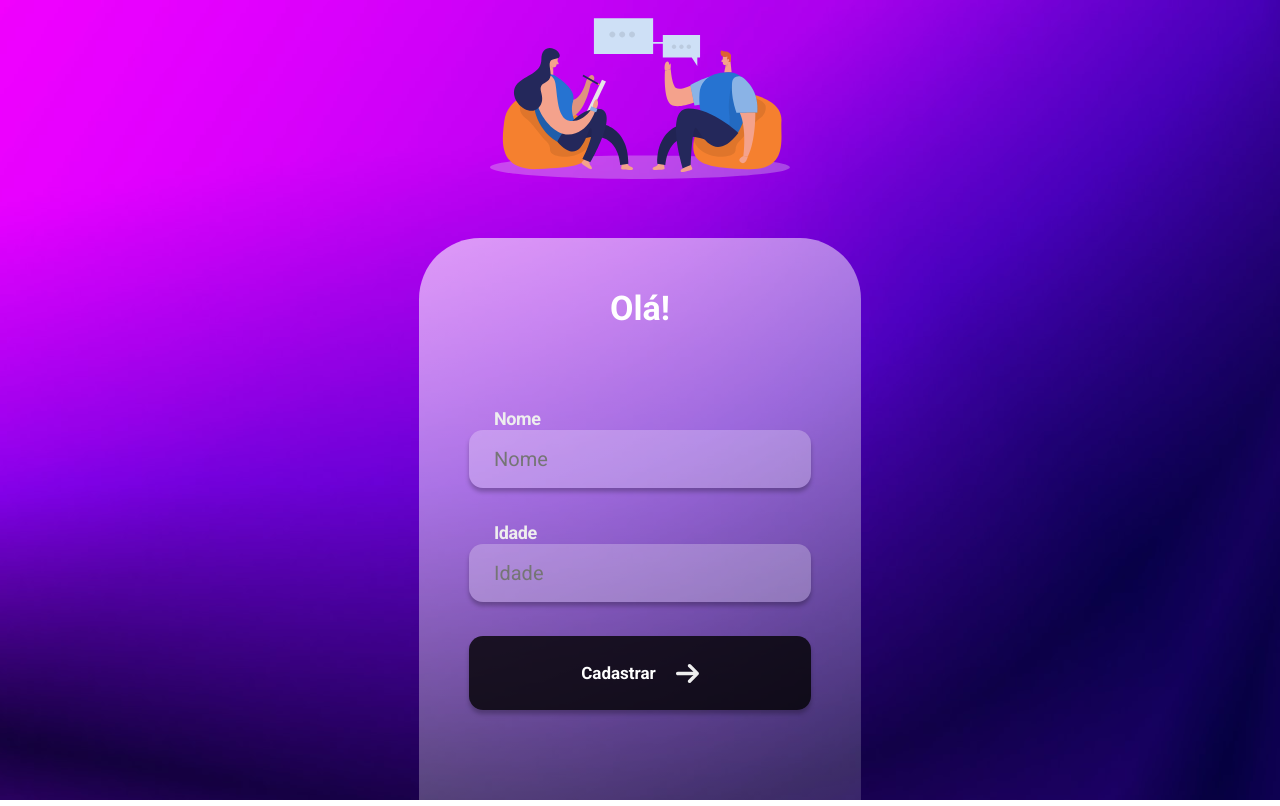
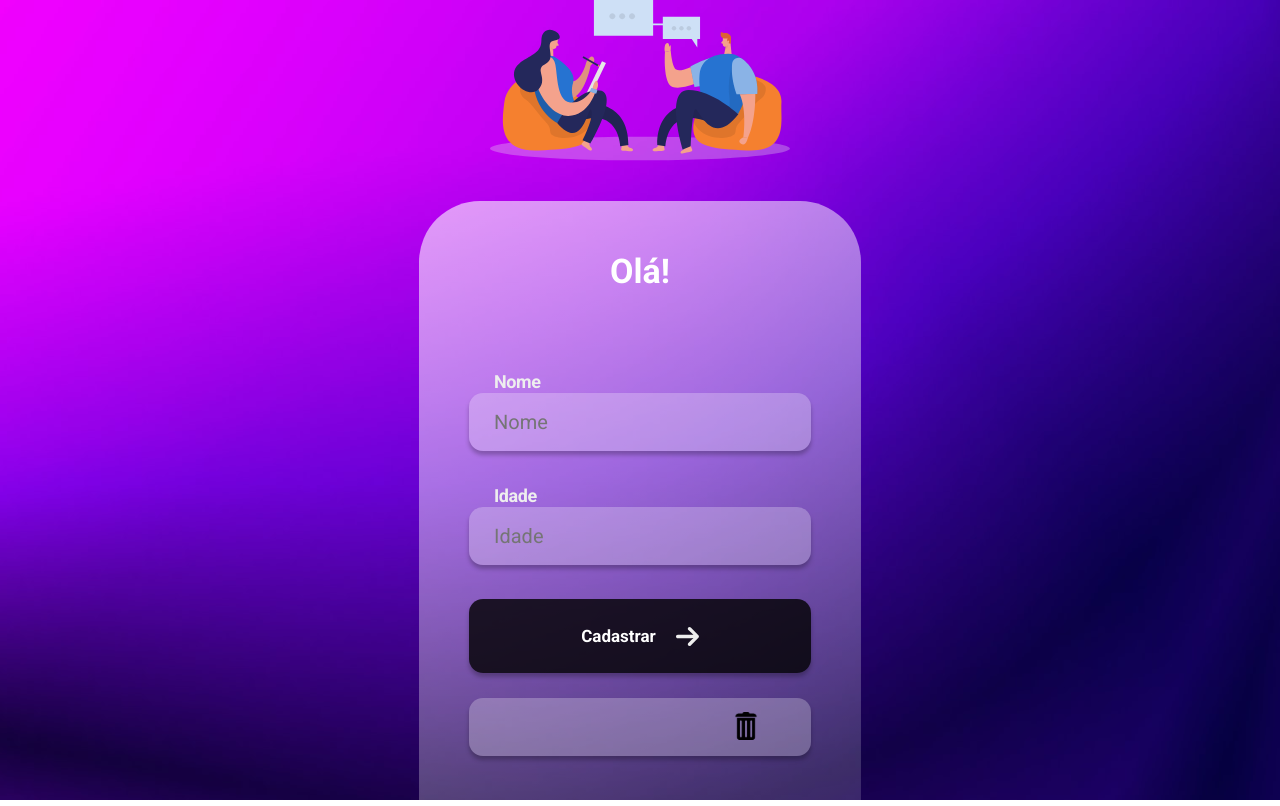
Before and after one commit to EnzoTaniolo/Projeto-React, a React (Create React App) app: page / in a window 1280 px wide. Both pictures are taken after a click on the button "Cadastrar". Built offline with nearby package versions, Linux system fonts and the light colour scheme.

Commit message:
Integrando com o Back-End

```diff
--- a/src/App.js
+++ b/src/App.js
@@ -1,4 +1,4 @@
-import React, { useState} from "react"
+import React, { useState, useRef } from "react" //importando o react e os react hooks
 
 import People from './assets/people.svg'
 import Arrow from './assets/arrow.svg'
@@ -16,15 +16,21 @@ import { Container,
 
 //JSX
 function App() {
-    const users = []
+    const [ users, setUsers] = useState([])
+    const inputName = useRef()
+    const inputAge = useRef()
+    // criando um estado no react
+    //ESTADO => VARIAVEL QUE QUANDO ATUALIZADA ATIVA UMA RENDELIZAÇÃO DE TELA
+    // REACT HOOKS
 
-// REACT HOOKS
+    function addNewUser() {
+        setUsers([ ...users, {id: Math.random(), name: inputName.current.value, age: inputAge.current.value}]) //utilizando spread operator
+    }
 
-function addNewUser() {
-
-}
-
-//ESTADO => VARIAVEL QUE QUANDO ATUALIZADA ATIVA UMA RENDELIZAÇÃO DE TELA
+    function deleteUser(userId) {
+        const newUsers = users.filter(user => user.id !== userId)
+        setUsers(newUsers)
+    }
 
     return (
     <Container>
@@ -34,10 +40,10 @@ function addNewUser() {
             <H1>Olá!</H1>
 
             <InputLabel>Nome</InputLabel>
-            <Input type="text" placeholder="Nome"/>
+            <Input ref={inputName} placeholder="Nome"/>
 
             <InputLabel>Idade</InputLabel>
-            <Input type="number" placeholder="Idade"/>
+            <Input ref={inputAge} placeholder="Idade"/>
 
             <Button onClick={addNewUser} >
                 Cadastrar <img alt="arrow" src={Arrow}/>
@@ -46,8 +52,8 @@ function addNewUser() {
             <ul>
                 {users.map((user) => (
                     <User key={user.id} >
-                        <p>{user.name}</p> <p>{user.age} Anos</p>
-                        <button> <img alt="Trash-can-logo" src={Trash}/></button>
+                        <p>{user.name}</p> <p>{user.age}</p>
+                        <button onClick={() => deleteUser(user.id)}> <img alt="Trash-can-logo" src={Trash}/></button>
                     </User>
                 ))}
             </ul>
```
